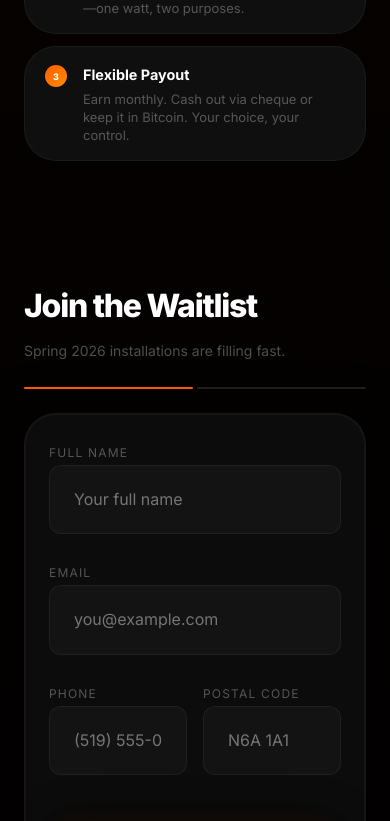
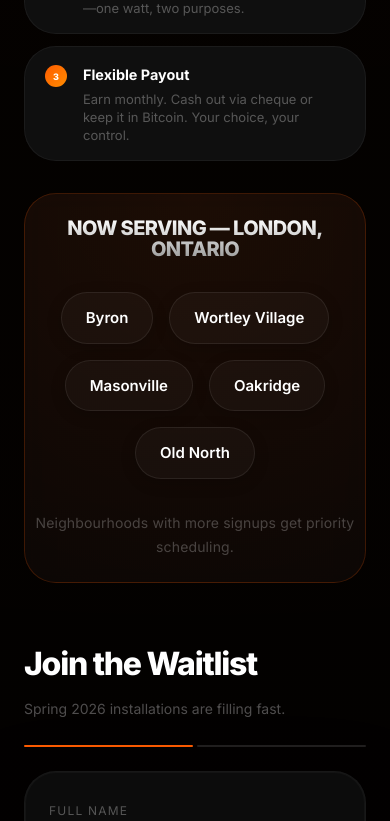
Before and after one commit to London-mining-company/genesis-heating, a Preact app: page / in a window 390 px wide. Shown: the part 1160-1981 px from the top of the page. Built offline with nearby package versions, Linux system fonts and the light colour scheme.

Commit message:
Layout Optimization v40.0: Communities in left column, mobile-optimized, better scroll flow

```diff
--- a/src/App.tsx
+++ b/src/App.tsx
@@ -472,16 +472,14 @@ export default function App() {
                 <Hero />
                 <div className="container split-grid">
                     <div className="reveal">
-                        <div style={{ marginBottom: '4rem' }}>
+                        <div style={{ marginBottom: '2rem' }}>
                             <HowItWorks />
                         </div>
+                        <Communities />
                     </div>
                     <div className="reveal sticky-form" style={{ position: 'sticky', top: '120px' }}>
                         <WaitlistForm />
                     </div>
-                </div>
-                <div className="container">
-                    <Communities />
                 </div>
                 <Infographic />
                 <div className="container savings-split">
--- a/src/index.css
+++ b/src/index.css
@@ -1052,7 +1052,34 @@ h2 {
   transform: scale(1.02);
 }
 
+
 /* Smooth Scrolling */
 html {
   scroll-padding-top: 100px;
 }
+
+/* Mobile Optimizations */
+@media (max-width: 768px) {
+  .split-grid {
+    grid-template-columns: 1fr !important;
+    gap: 2rem !important;
+  }
+
+  .sticky-form {
+    position: relative !important;
+    top: 0 !important;
+  }
+
+  .communities-section {
+    margin-top: 2rem;
+    margin-bottom: 0;
+  }
+
+  .hero {
+    min-height: 80vh;
+  }
+
+  .section {
+    padding: 3rem 0;
+  }
+}
```
